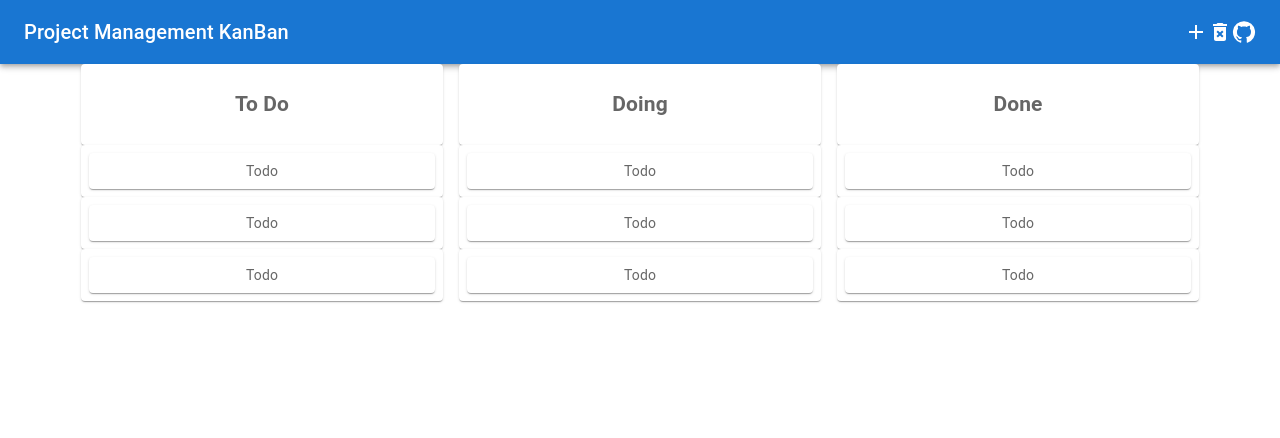
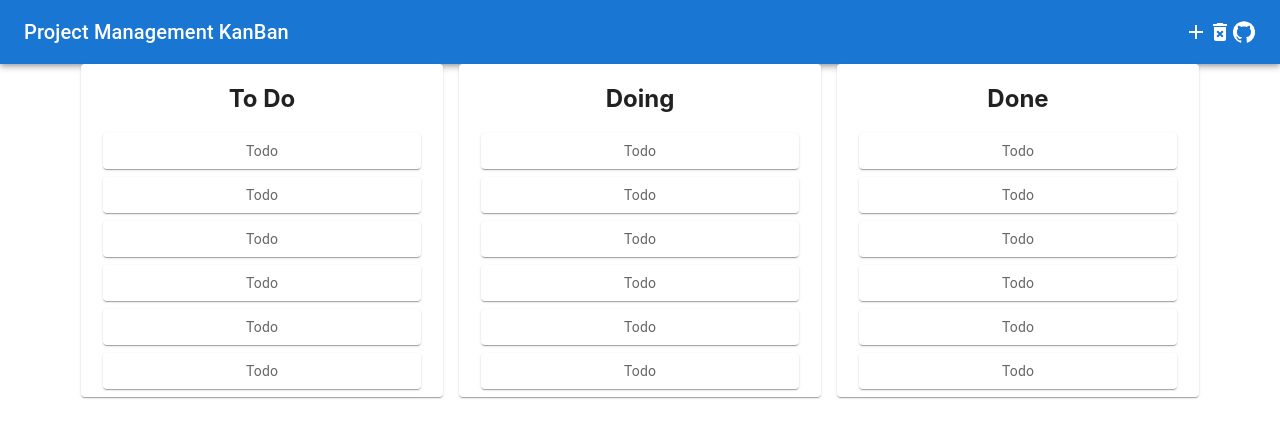
Before and after one commit to rkaufusi/Project-Manager-KB, a React (Create React App) app in the folder client/: page / in a window 1280 px wide. Shown: the top 438 px of the page. Built offline with nearby package versions, Linux system fonts and the light colour scheme.

Commit message:
changed column texture to mui paper

```diff
--- a/client/src/components/Tasks.tsx
+++ b/client/src/components/Tasks.tsx
@@ -12,10 +12,15 @@ const Tasks = () => {
         color: theme.palette.text.secondary,
       }));
     return (
-
-          <Grid item xs={12}>
+      <Box
+      m={1}
+      display="flex"
+      justifyContent="center"
+      >
+          <Grid item xs={11} justifyContent="center">
             <Item>Todo</Item>
           </Grid>
+          </Box>
 
     )
 }
--- a/client/src/components/columns/Columns.tsx
+++ b/client/src/components/columns/Columns.tsx
@@ -17,26 +17,40 @@ const Columns = () => {
         <Box sx={{ flexGrow: 1 }}>
         <Grid container spacing={2} justifyContent="center" >
 
-        <Grid item xs={3.5} container direction="column">
-        <Item><h2>To Do</h2></Item>
-              <Item><Tasks/></Item>
-              <Item><Tasks/></Item>
-              <Item><Tasks/></Item>
+        <Grid item xs={3.5} container direction="column" >
+          <Paper>
+            <h2>To Do</h2>
+              <Tasks/>
+              <Tasks/>
+              <Tasks/>
+              <Tasks/>
+              <Tasks/>
+              <Tasks/>
+          </Paper>
+        </Grid>
 
-          </Grid>
-
-          <Grid item xs={3.5}>
-          <Item><h2>Doing</h2></Item>
-            <Item><Tasks/></Item>
-              <Item><Tasks/></Item>
-              <Item><Tasks/></Item>
-          </Grid>
-          <Grid item xs={3.5}>
-          <Item><h2>Done</h2></Item>
-            <Item><Tasks/></Item>
-              <Item><Tasks/></Item>
-              <Item><Tasks/></Item>
-          </Grid>
+        <Grid item xs={3.5} container direction="column" >
+          <Paper>
+            <h2>Doing</h2>
+              <Tasks/>
+              <Tasks/>
+              <Tasks/>
+              <Tasks/>
+              <Tasks/>
+              <Tasks/>
+          </Paper>
+        </Grid>
+        <Grid item xs={3.5} container direction="column" >
+          <Paper>
+            <h2>Done</h2>
+              <Tasks/>
+              <Tasks/>
+              <Tasks/>
+              <Tasks/>
+              <Tasks/>
+              <Tasks/>
+          </Paper>
+        </Grid>
 
         </Grid>
       </Box>
```
